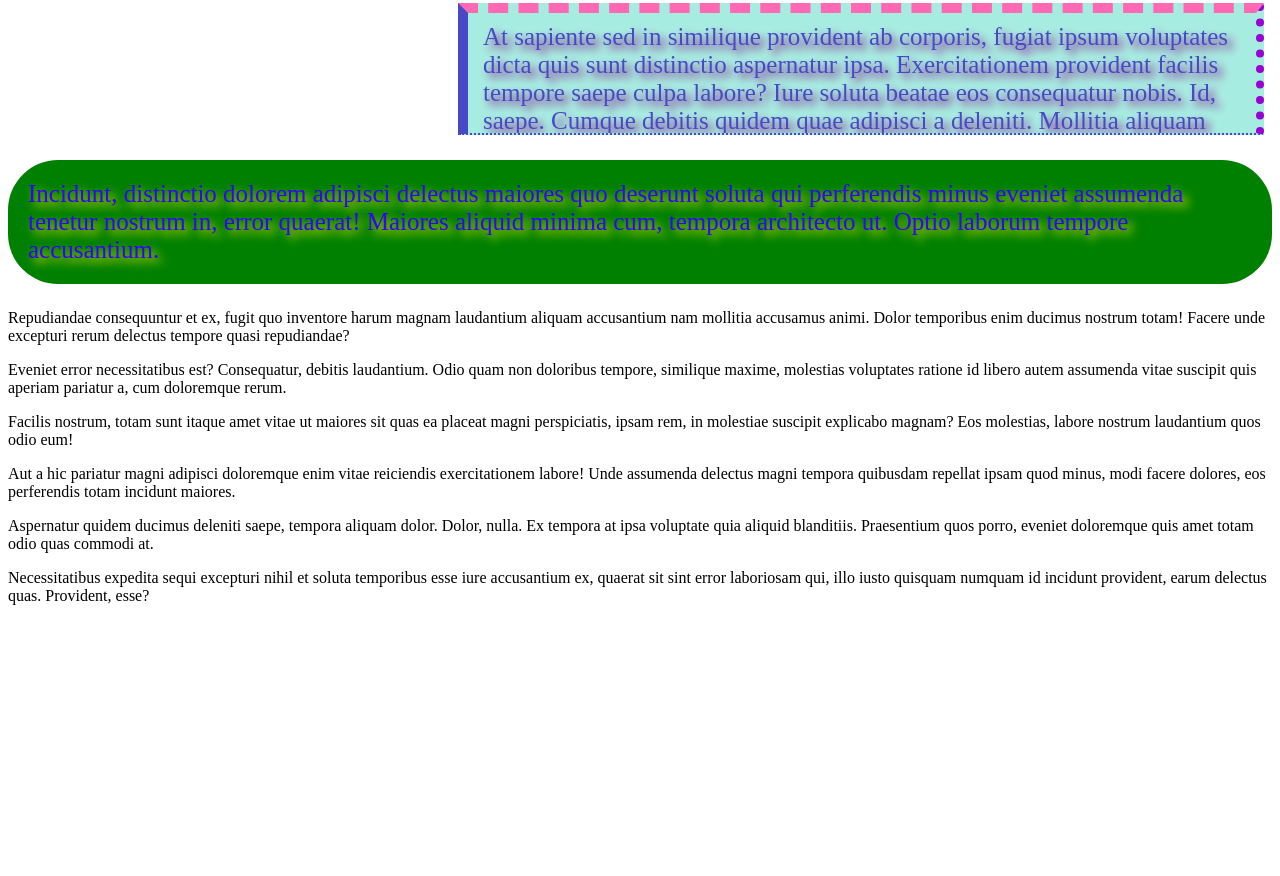
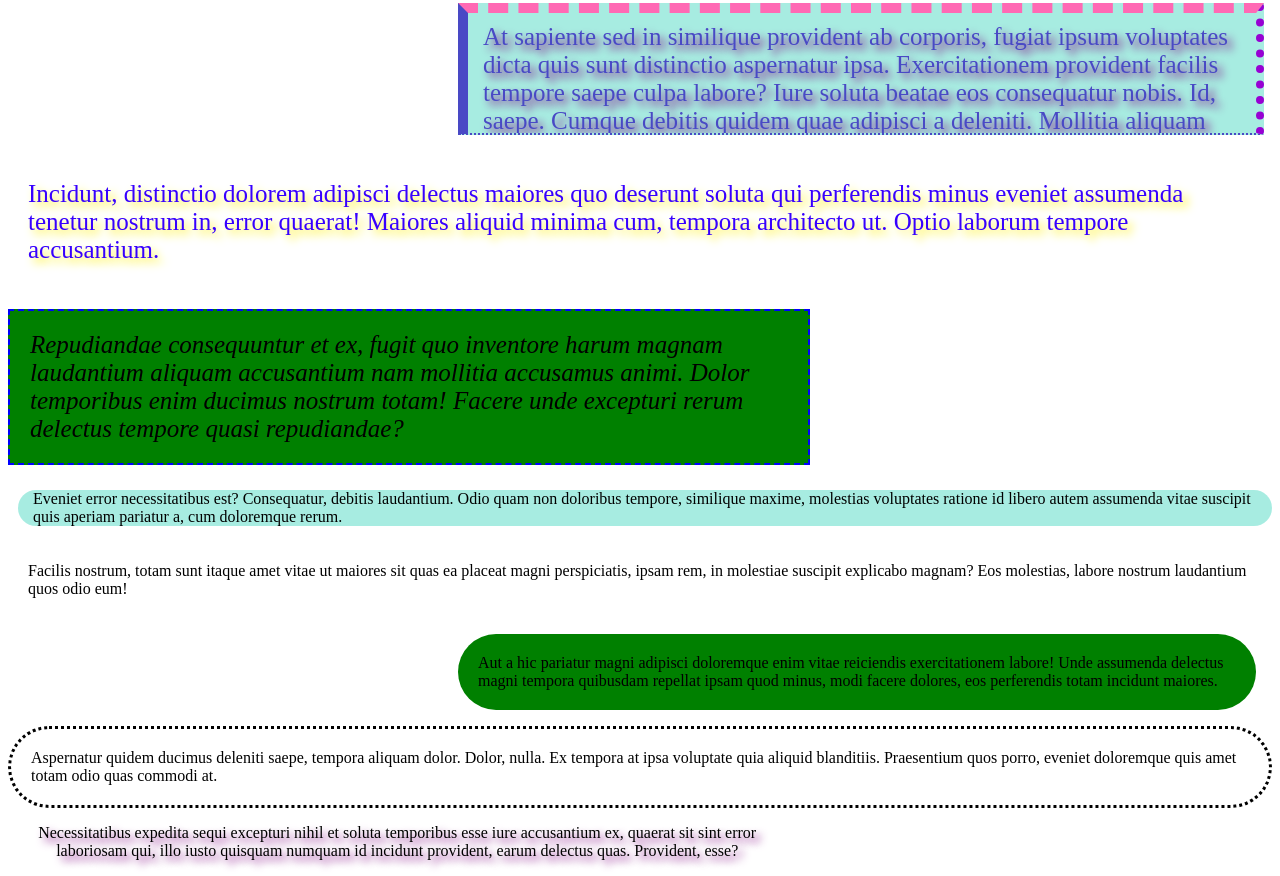
Before and after one commit to BaymanovNamat/google-1, a plain HTML site: page index.html in a window 1280 px wide. Shown: the part 1463-2339 px from the top of the page. Before the commit the page ends 2084 px from the top, so only its background shows below. Drawn offline with Linux system fonts and the light colour scheme.

Commit message:
add index

```diff
--- a/index.html
+++ b/index.html
@@ -134,41 +134,41 @@
       eos, earum labore tempore veritatis quas nulla laboriosam doloribus
       maiores inventore.
     </p>
-    <p class="background-color color2 font-size text-shadow2 border-radius padding">
+    <p class="background-color3 color2 font-size text-shadow2 border-radius padding">
       Incidunt, distinctio dolorem adipisci delectus maiores quo deserunt soluta
       qui perferendis minus eveniet assumenda tenetur nostrum in, error quaerat!
       Maiores aliquid minima cum, tempora architecto ut. Optio laborum tempore
       accusantium.
     </p>
-    <p class="">
+    <p class="border color3 border-color dashed width margin-left3 font-size padding-left2 padding font-style background-color border-radius2">
       Repudiandae consequuntur et ex, fugit quo inventore harum magnam
       laudantium aliquam accusantium nam mollitia accusamus animi. Dolor
       temporibus enim ducimus nostrum totam! Facere unde excepturi rerum
       delectus tempore quasi repudiandae?
     </p>
-    <p class="">
+    <p class="background-color2 border-radius margin-left padding-left">
       Eveniet error necessitatibus est? Consequatur, debitis laudantium. Odio
       quam non doloribus tempore, similique maxime, molestias voluptates ratione
       id libero autem assumenda vitae suscipit quis aperiam pariatur a, cum
       doloremque rerum.
     </p>
-    <p class="">
+    <p class="background-color3 border-radius padding">
       Facilis nostrum, totam sunt itaque amet vitae ut maiores sit quas ea
       placeat magni perspiciatis, ipsam rem, in molestiae suscipit explicabo
       magnam? Eos molestias, labore nostrum laudantium quos odio eum!
     </p>
-    <p class="">
+    <p class="background-color color4 width margin-left2 border-radius padding">
       Aut a hic pariatur magni adipisci doloremque enim vitae reiciendis
       exercitationem labore! Unde assumenda delectus magni tempora quibusdam
       repellat ipsam quod minus, modi facere dolores, eos perferendis totam
       incidunt maiores.
     </p>
-    <p class="">
+    <p class="border3 dotted border-color2 border-top-color2 border-bottom-style border-bottom-color padding border-radius background-color4">
       Aspernatur quidem ducimus deleniti saepe, tempora aliquam dolor. Dolor,
       nulla. Ex tempora at ipsa voluptate quia aliquid blanditiis. Praesentium
       quos porro, eveniet doloremque quis amet totam odio quas commodi at.
     </p>
-    <p class="">
+    <p class="width background-color3 margin-left border-radius padding2 text-shadow text-center">
       Necessitatibus expedita sequi excepturi nihil et soluta temporibus esse
       iure accusantium ex, quaerat sit sint error laboriosam qui, illo iusto
       quisquam numquam id incidunt provident, earum delectus quas. Provident,
```
